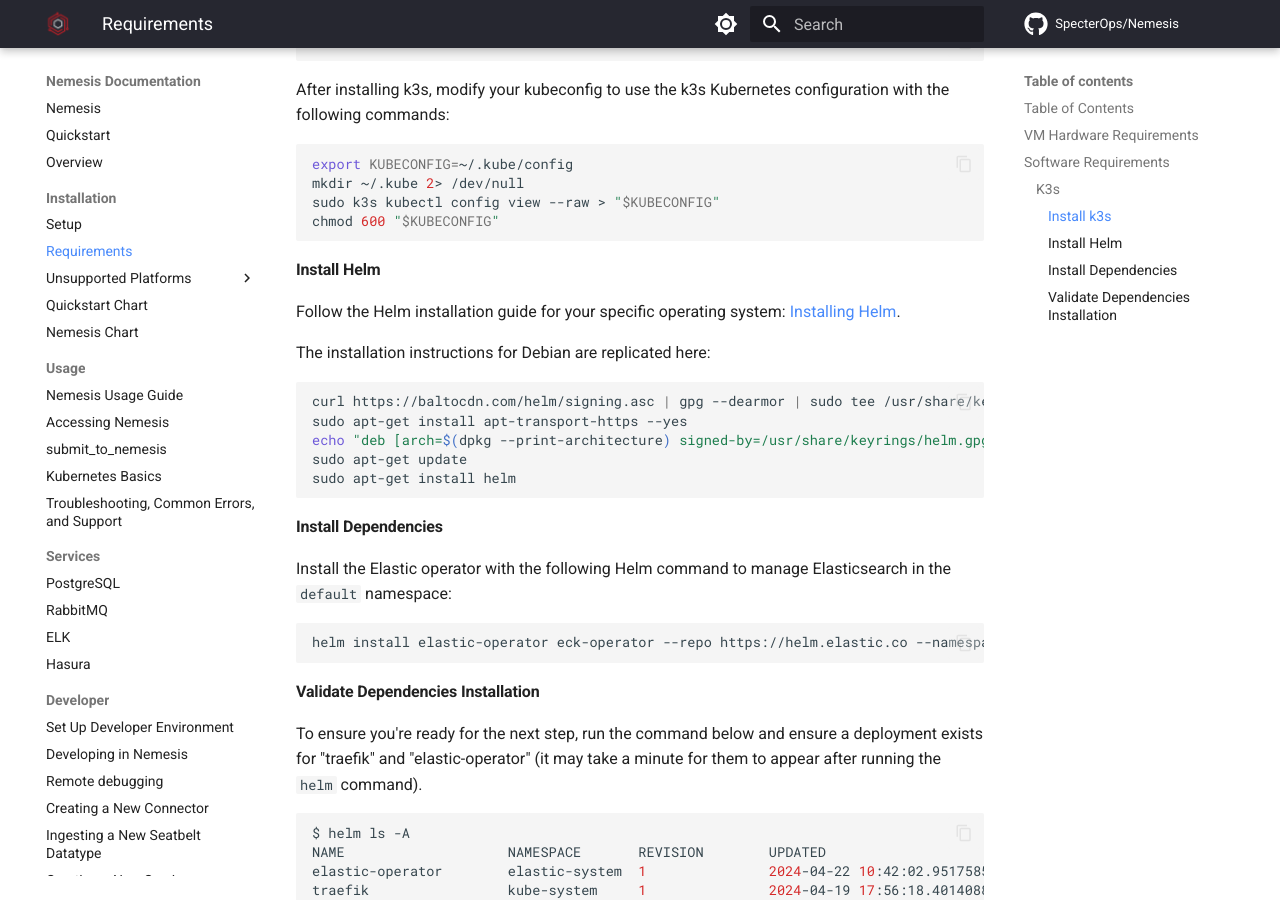
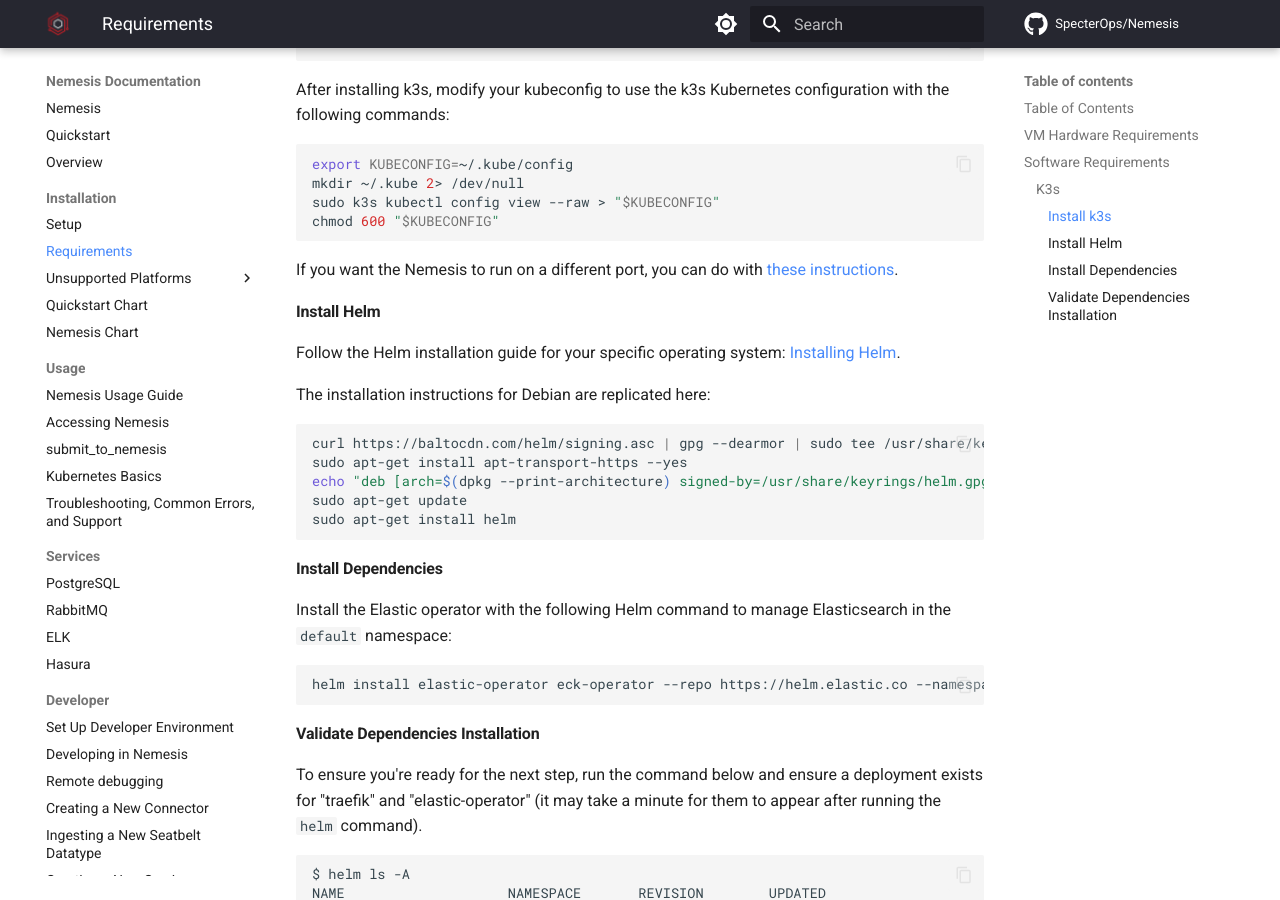
Before and after one commit to SpecterOps/Nemesis, an MkDocs documentation site: the page built from docs/requirements.md, in a window 1280 px wide and 900 px high, scrolled down 1268 px. Built offline with MkDocs 1.6.1 and Material for MkDocs 9.7.7, drawn with Linux system fonts in a browser that asks for light colours; comment, search, counter and statistics services are not loaded.

Commit message:
Update requirements.md with port changing info.

````diff
--- a/docs/requirements.md
+++ b/docs/requirements.md
@@ -48,6 +48,8 @@
 chmod 600 "$KUBECONFIG"
 ```
 
+If you want the Nemesis to run on a different port, you can do with [these instructions](setup.md#optional-change-nemesiss-listening-port).
+
 #### Install Helm
 
 Follow the Helm installation guide for your specific operating system: [Installing Helm](https://helm.sh/docs/intro/install/).
````
